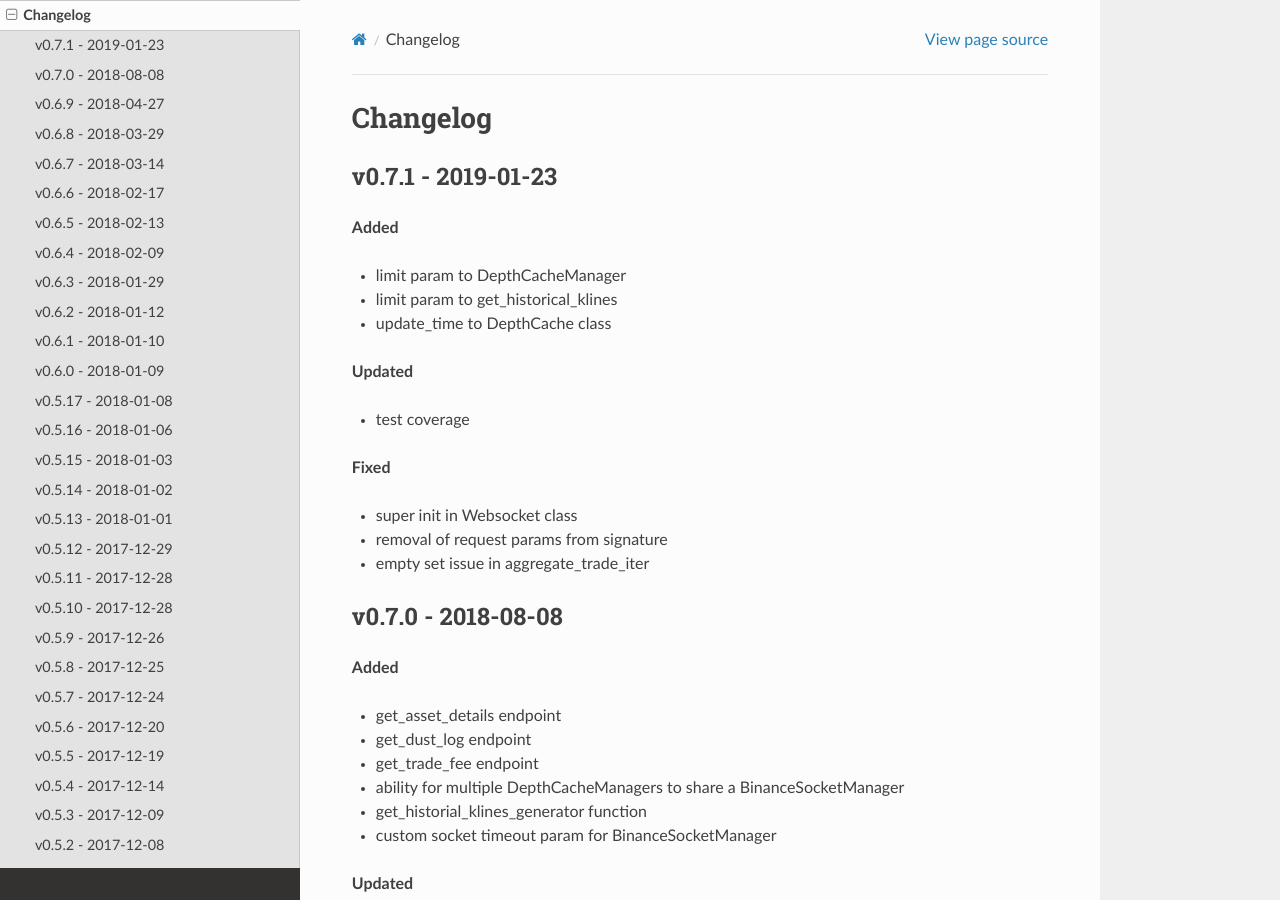
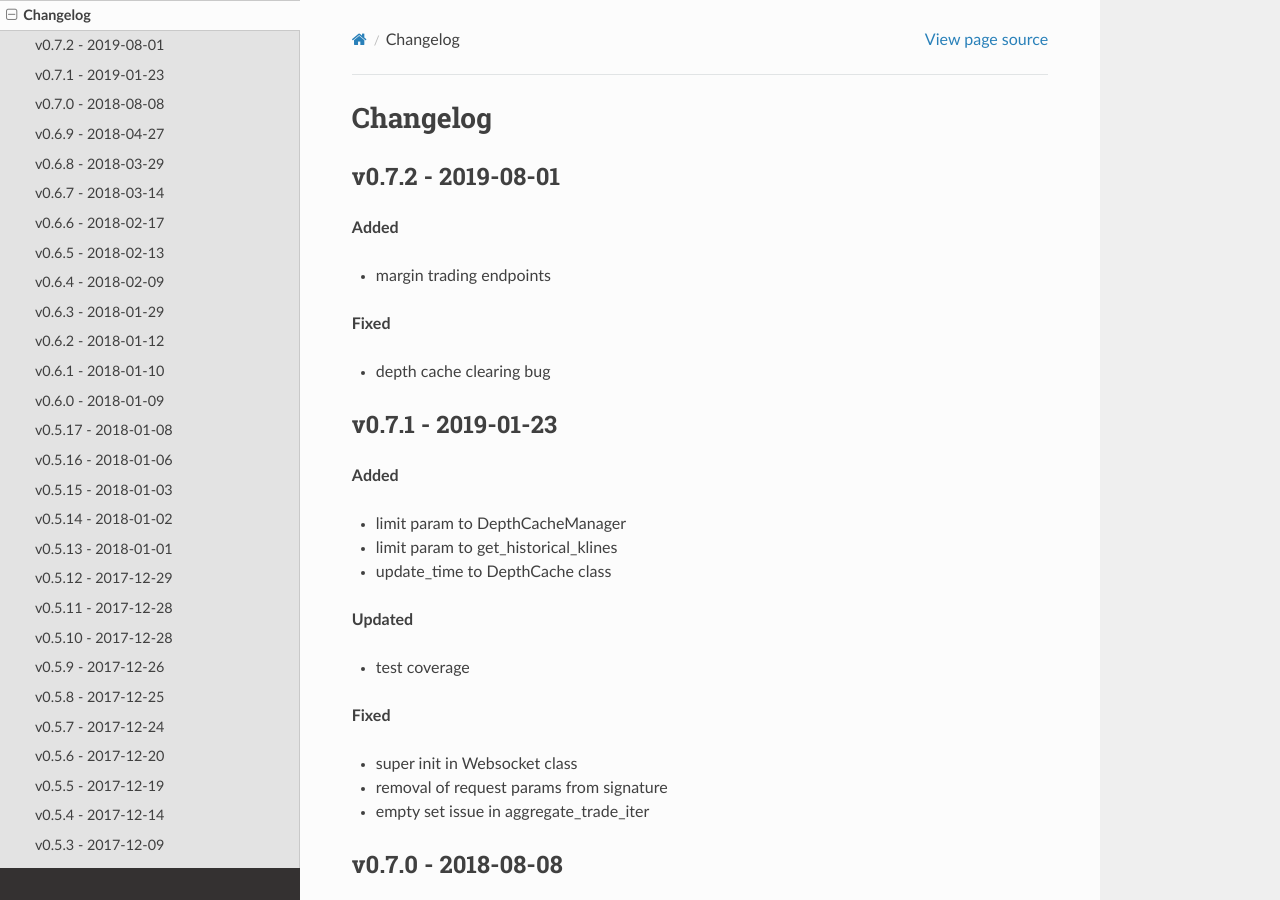
Before and after one commit to astro0099/python_BSC, a Sphinx documentation site: the page built from docs/changelog.rst, in a window 1280 px wide and 900 px high. Built offline with Sphinx 7.4.7 and the Read the Docs theme 2.0.0, drawn with Linux system fonts in a browser that asks for light colours; formulas are drawn with MathJax 3.

Commit message:
Update to v0.7.2

```diff
--- a/README.rst
+++ b/README.rst
@@ -1,5 +1,5 @@
 ================================
-Welcome to python-binance v0.7.1
+Welcome to python-binance v0.7.2
 ================================
 
 Note
@@ -60,6 +60,7 @@
 - Historical Kline/Candle fetching function
 - Withdraw functionality
 - Deposit addresses
+- Margin Trading
 
 Quick Start
 -----------
--- a/docs/changelog.rst
+++ b/docs/changelog.rst
@@ -1,5 +1,16 @@
 Changelog
 =========
+
+v0.7.2 - 2019-08-01
+^^^^^^^^^^^^^^^^^^^
+
+**Added**
+
+- margin trading endpoints
+
+**Fixed**
+
+- depth cache clearing bug
 
 v0.7.1 - 2019-01-23
 ^^^^^^^^^^^^^^^^^^^
--- a/setup.py
+++ b/setup.py
@@ -3,7 +3,7 @@
 
 setup(
     name='python-binance',
-    version='0.7.1',
+    version='0.7.2',
     packages=['binance'],
     description='Binance REST API python implementation',
     url='https://github.com/sammchardy/python-binance',
@@ -22,6 +22,7 @@
         'Programming Language :: Python :: 3.4',
         'Programming Language :: Python :: 3.5',
         'Programming Language :: Python :: 3.6',
+        'Programming Language :: Python :: 3.7',
         'Programming Language :: Python',
         'Topic :: Software Development :: Libraries :: Python Modules',
     ],
```
